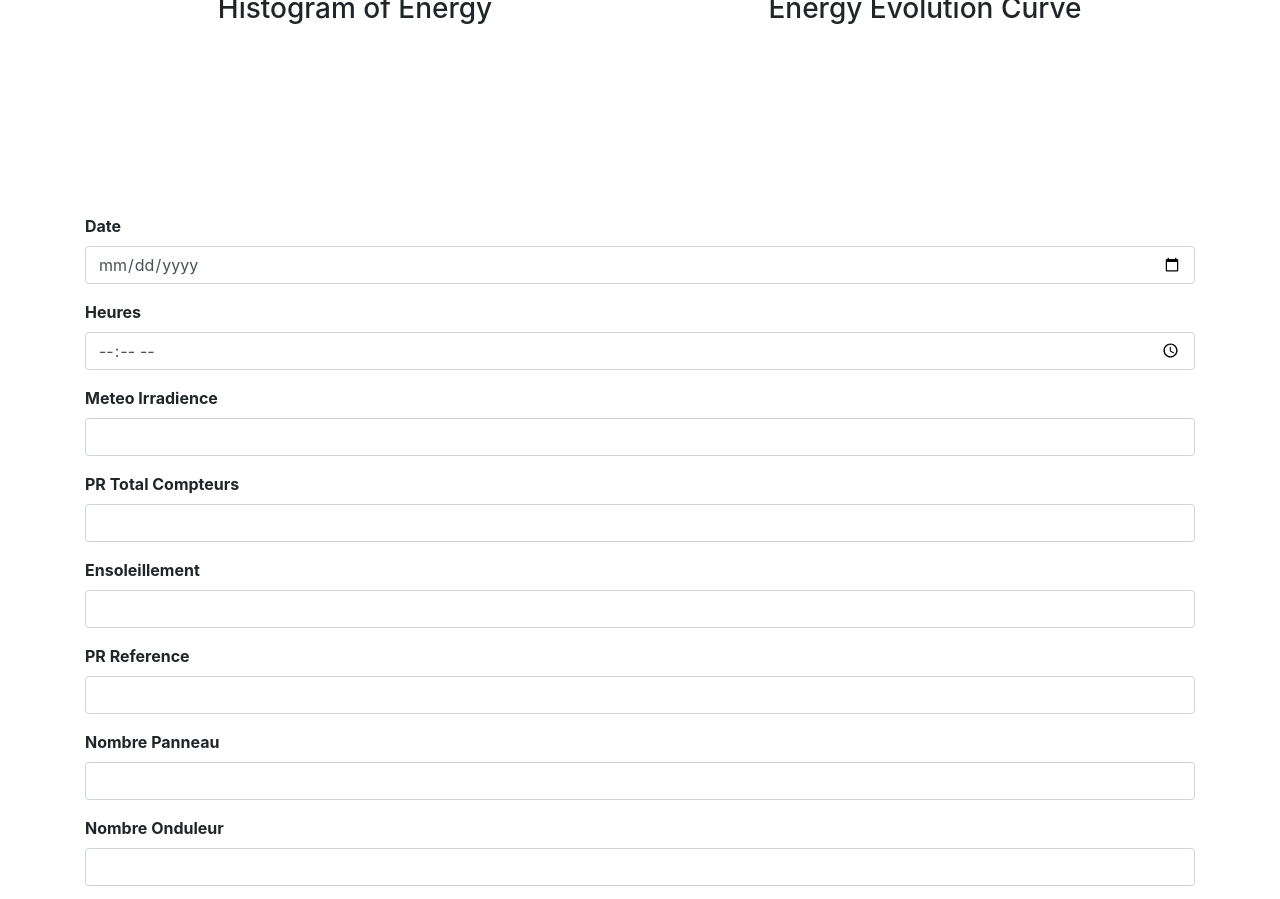
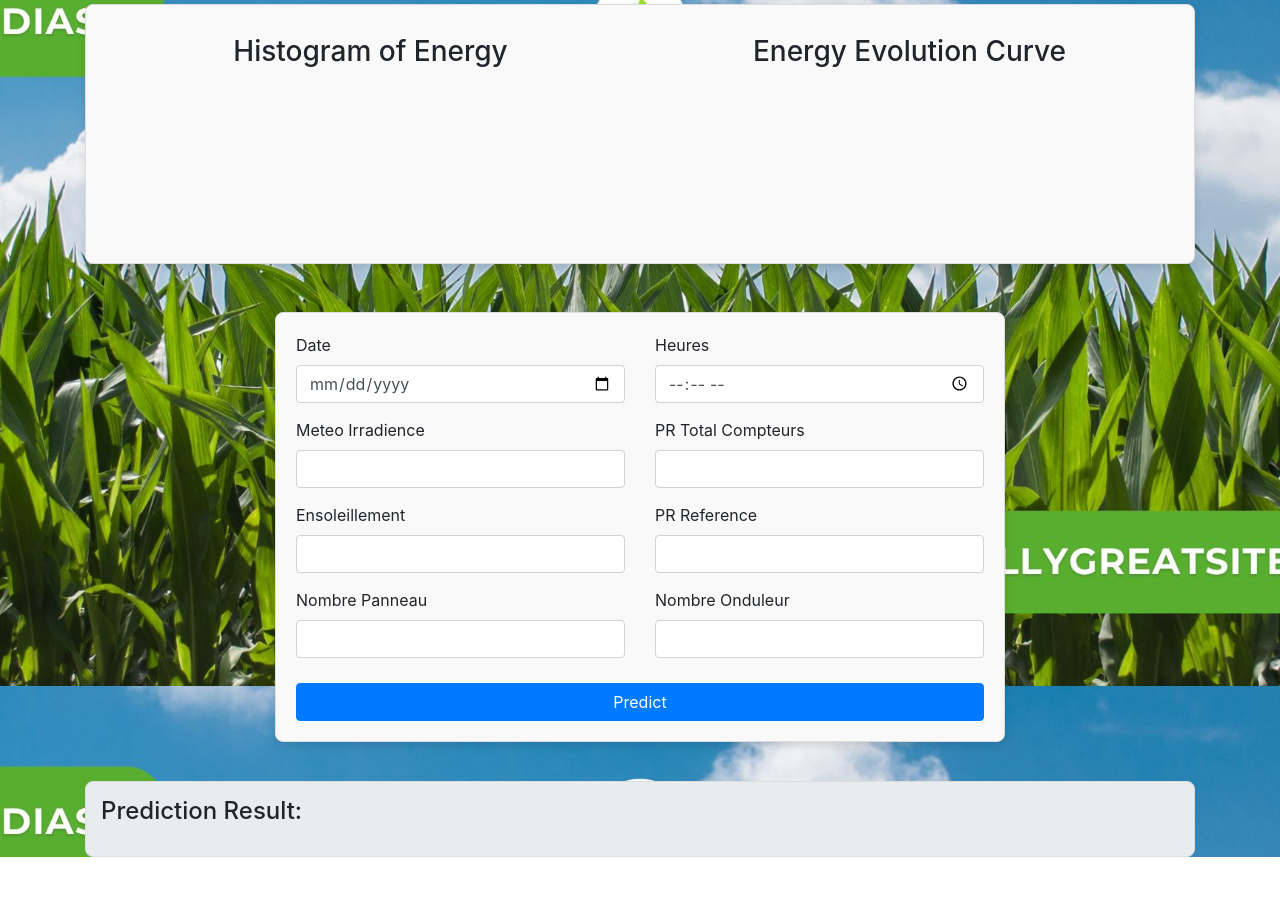
Before and after one commit to Yunpei24/ProjectDiass_backup, a website: page web/page.html in a window 1280 px wide. Shown: the part 114-1013 px from the top of the page. After the commit the page ends 971 px from the top, so only its background shows below. Drawn offline with nearby package versions, Linux system fonts and the light colour scheme; no server answers.

Commit message:
update of web page

```diff
--- a/web/page.html
+++ b/web/page.html
@@ -16,6 +16,7 @@
         <h1 class="text-center">Energy Prediction</h1>
 
         <!-- Section for Charts -->
+        <div class="charts-box mt-4">
             <div class="row">
                 <div class="col-md-6">
                     <h3 class="text-center">Histogram of Energy</h3>
@@ -26,43 +27,68 @@
                     <canvas id="energyCurve"></canvas>
                 </div>
             </div>
+        </div>
+
 
         <!-- Form Section -->
-        <form id="predictionForm" class="mt-4">
+        <div class="row mt-5">
+            <div class="col-md-8 offset-md-2">
+                <form id="predictionForm" class="prediction-form">
+                    <div class="row">
+                        <div class="col-md-6">
                             <div class="form-group">
                                 <label for="date">Date</label>
                                 <input type="date" class="form-control" id="date" required>
                             </div>
+                        </div>
+                        <div class="col-md-6">
                             <div class="form-group">
                                 <label for="hours">Heures</label>
                                 <input type="time" class="form-control" id="hours" required>
                             </div>
+                        </div>
+                        <div class="col-md-6">
                             <div class="form-group">
                                 <label for="meteoIrradience">Meteo Irradience</label>
                                 <input type="number" class="form-control" id="meteoIrradience" step="any" required>
                             </div>
+                        </div>
+                        <div class="col-md-6">
                             <div class="form-group">
                                 <label for="prTotalCompteurs">PR Total Compteurs</label>
                                 <input type="number" class="form-control" id="prTotalCompteurs" step="any" required>
                             </div>
+                        </div>
+                        <div class="col-md-6">
                             <div class="form-group">
                                 <label for="ensoleillement">Ensoleillement</label>
                                 <input type="number" class="form-control" id="ensoleillement" step="any" required>
                             </div>
+                        </div>
+                        <div class="col-md-6">
                             <div class="form-group">
                                 <label for="prReference">PR Reference</label>
                                 <input type="number" class="form-control" id="prReference" step="any" required>
                             </div>
+                        </div>
+                        <div class="col-md-6">
                             <div class="form-group">
                                 <label for="nombrePanneau">Nombre Panneau</label>
                                 <input type="number" class="form-control" id="nombrePanneau" required>
                             </div>
+                        </div>
+                        <div class="col-md-6">
                             <div class="form-group">
                                 <label for="nombreOnduleur">Nombre Onduleur</label>
                                 <input type="number" class="form-control" id="nombreOnduleur" required>
                             </div>
-            <button type="submit" class="btn btn-primary">Predict</button>
+                        </div>
+                    </div>
+                    <button type="submit" class="btn btn-primary btn-block">Predict</button>
                 </form>
+            </div>
+        </div>
+
         <div id="result" class="mt-4">
             <h4>Prediction Result:</h4>
             <p id="predictedEnergy"></p>
--- a/web/style.css
+++ b/web/style.css
@@ -1,7 +1,50 @@
-.container {
-    margin-top: 50px;
+/* style.css */
+/* Background image for the entire body */
+body {
+    background-image: url('image2.jpg');
+    background-size: cover; /* Adjusts the size of the image to cover the whole page */
+    background-position: center; /* Centers the image */
+    background-repeat: no-repeat; /* Prevents the image from repeating */
+    background-attachment: fixed; /* Keeps the background fixed while scrolling */
 }
 
-.form-group label {
-    font-weight: bold;
+.charts-box {
+    border: 1px solid #ddd;
+    border-radius: 8px;
+    padding: 30px;
+    background-color: #f9f9f9;
+    box-shadow: 0 4px 8px rgba(0, 0, 0, 0.1);
+    margin-bottom: 15px;
 }
+
+.prediction-form {
+    border: 1px solid #ddd;
+    border-radius: 8px;
+    padding: 20px;
+    background-color: #f9f9f9;
+    box-shadow: 0 4px 8px rgba(0, 0, 0, 0.1);
+    margin-bottom: 15px;
+}
+
+.form-group {
+    margin-bottom: 15px;
+}
+
+.container {
+    margin-top: 40px;
+}
+
+h1 {
+    margin-bottom: 30px;
+}
+
+#result {
+    border: 1px solid #ddd;
+    border-radius: 8px;
+    padding: 15px;
+    background-color: #e9ecef;
+}
+
+.btn {
+    margin-top: 10px;
+}
```
Also changed, not shown: web/image.jpg (added), web/image2.jpg (added), 1 other file. Lines whose indentation alone changed are shown as unchanged.
